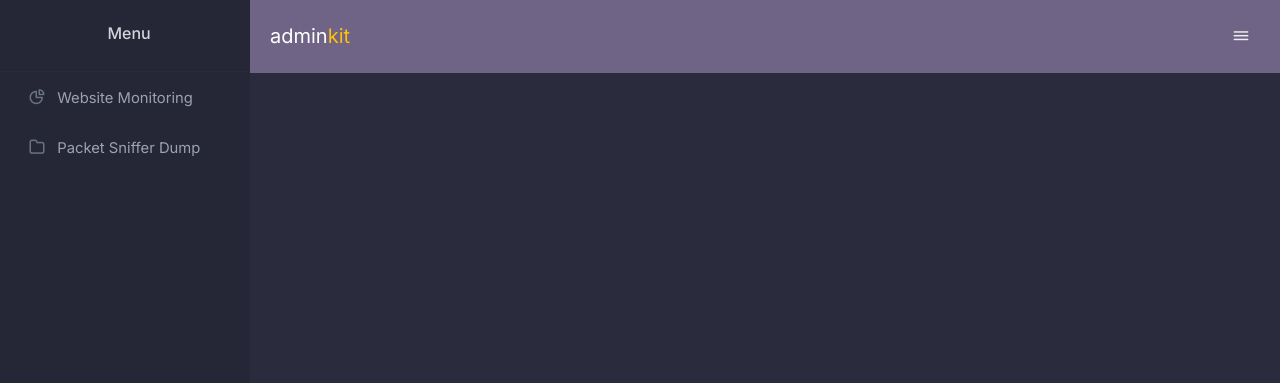
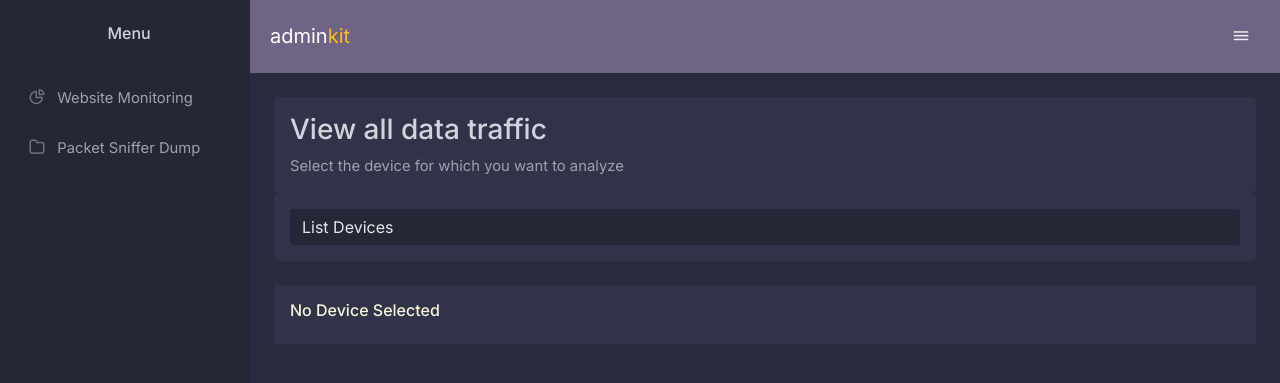
Before and after one commit to d4rk-kn1gh7/packet-sniffer, a Flask app: template templates/datadump.html in a window 1280 px wide. Shown: the top 383 px of the page. Run offline with Flask 2, Linux system fonts and the light colour scheme; the template is opened without the code that fills it, so the values that code supplies are empty; some libraries are stand-ins or nearby versions.

Commit message:
added datadump

```diff
--- a/templates/datadump.html
+++ b/templates/datadump.html
@@ -1,16 +1,22 @@
 <!DOCTYPE html>
-<html lang="en" >
+<html lang="en">
+
 <head>
   <meta charset="UTF-8">
   <title>Sniffer Dashboard</title>
   <link rel='stylesheet' href='https://cdn.jsdelivr.net/npm/bootstrap@5.0.0-beta1/dist/css/bootstrap.min.css'>
   <link rel='stylesheet' href='https://unicons.iconscout.com/release/v3.0.6/css/line.css'>
   <link rel="stylesheet" href="{{url_for('static', filename='style.css')}}">
+  <link rel="stylesheet" href="{{url_for('static', filename='table.scss')}}">
+  <!link rel='stylesheet' href='https://cdn.datatables.net/1.10.24/css/jquery.dataTables.min.css'>
+  <!link rel="stylesheet" type="text/css" href="https://cdn.datatables.net/v/bs4/dt-1.10.24/r-2.2.7/datatables.min.css"/>
 </head>
+
 <body>
   <!-- partial:index.partial.html -->
   <aside class="sidebar position-fixed top-0 left-0 overflow-auto h-100 float-left" id="show-side-navigation1">
-  <i class="uil-bars close-asbackground-color: var(--sidebar-bg-color);ide d-md-none d-lg-none" data-close="show-side-navigation1"></i>
+    <i class="uil-bars close-asbackground-color: var(--sidebar-bg-color);ide d-md-none d-lg-none"
+      data-close="show-side-navigation1"></i>
     <div class="sidebar-header d-flex justify-content-center align-items-center px-3 py-4">
       <div class="ms-2">
         <h5 class="fs-6 mb-0">
@@ -24,17 +30,17 @@
       <li class="">
         <i class="uil-chart-pie-alt"></i><a href="{{ url_for('display_dashboard') }}">Website Monitoring</a>
       </li>
-    <li class="">
+      <li>
         <i class="uil-folder"></i><a href="{{ url_for('display_datadump') }}">Packet Sniffer Dump</a>
-    </li>
+      </li class="">
     </ul>
   </aside>
-
   <section id="wrapper">
     <nav class="navbar navbar-expand-md">
       <div class="container-fluid mx-2">
         <div class="navbar-header">
-        <button class="navbar-toggler" type="button" data-bs-toggle="collapse" data-bs-target="#toggle-navbar" aria-controls="toggle-navbar" aria-expanded="false" aria-label="Toggle navigation">
+          <button class="navbar-toggler" type="button" data-bs-toggle="collapse" data-bs-target="#toggle-navbar"
+            aria-controls="toggle-navbar" aria-expanded="false" aria-label="Toggle navigation">
             <i class="uil-bars text-white"></i>
           </button>
           <a class="navbar-brand" href="#">admin<span class="main-color">kit</span></a>
@@ -52,12 +58,84 @@
     </nav>
 
     <div class="p-4">
+      <div class="welcome">
+        <div class="content rounded-3 p-3">
+          <h1 class="fs-3">View all data traffic</h1>
+          <p class="mb-0">Select the device for which you want to analyze</p>
+        </div>
+      </div>
+
+
+      <div class="welcome">
+        <div class="content rounded-3 p-3">
+          <form method="POST" action="{{ url_for('display_datadump') }}">
+            <select name="device-select" id="device-select" class="form-control w-100 border-0"
+              onchange="this.form.submit()">
+              {% if update == True %}
+              <option value={{device_name}} selected disabled hidden>{{device_name}}</option>
+              {% else %}
+              <option value="none" selected disabled hidden>List Devices</option>
+              {% endif %}
+              {% for data in tcpdump_data.distinct("device_name") %}
+              <option value={{data}}>{{data}}</option>
+              {% endfor %}
+            </select>
+          </form>
+        </div>
+      </div>
+      <section class="charts mt-4">
+        <div class="chart-container p-3">
+            {% if update == True %}
+              <table class="tablesaw tablesaw-stack" id="data_table" class="display">
+                <thead>
+                  <tr>
+                    <th>{{"Sr no."}}</th>
+                    <th>{{"Device Name"}}</th>
+                    <th>{{"Ethernet Protocol"}}</th>
+                    <th>{{"Net Protocol"}}</th>
+                    <th>{{"Source IP"}}</th>
+                    <th>{{"Destination IP"}}</th>
+                    <th>{{"Source Port"}}</th>
+                    <th>{{"Destination IP"}}</th>
+                  </tr>
+                </thead>
+                <tbody>
+                  {% for data in tcpdump_data.find({"device_name":device_name})%}
+                    <tr>
+                      <td>{{loop.index}}</td>
+                      <td>{{data["device_name"]}}</td>
+                      <td>{{data["ethproto"]}}</td>
+                      <td>{{data["netproto"]}}</td>
+                      <td>{{data["src_ip"]}}</td>
+                      <td>{{data["dest_ip"]}}</td>
+                      <td>{{data["src_port"]}}</td>
+                      <td>{{data["dest_port"]}}</td>
+                    </tr>
+                  {% endfor %}
+                 </tbody>
+              </table>
+              {% else %}
+              <h6 style="color: beige;">
+                No Device Selected
+              </h6>
+              {% endif %}
+        </div>
+      </section>
 
     </div>
   </section>
   <!-- partial -->
   <script src='https://cdn.jsdelivr.net/npm/chart.js'></script>
   <script src='https://cdn.jsdelivr.net/npm/bootstrap@5.0.0-beta1/dist/js/bootstrap.bundle.min.jshttps://cdn.jsdelivr.net/npm/bootstrap@5.0.0-beta1/dist/js/bootstrap.bundle.min.js'></script>
-  <script  src="{{url_for('static', filename='script.js')}}"></script>
+  <script src="{{url_for('static', filename='script.js')}}"></script>
+  <script src="https://code.jquery.com/jquery-3.5.1.js"></script>
+  <script src='https://cdn.datatables.net/1.10.24/js/jquery.dataTables.min.js'></script>
+
+  <script type="text/javascript">
+  $(document).ready(function () {
+    $('#data_table').DataTable();
+  });
+  </script>
 </body>
+
 </html>
```
Lines whose indentation alone changed are shown as unchanged.
